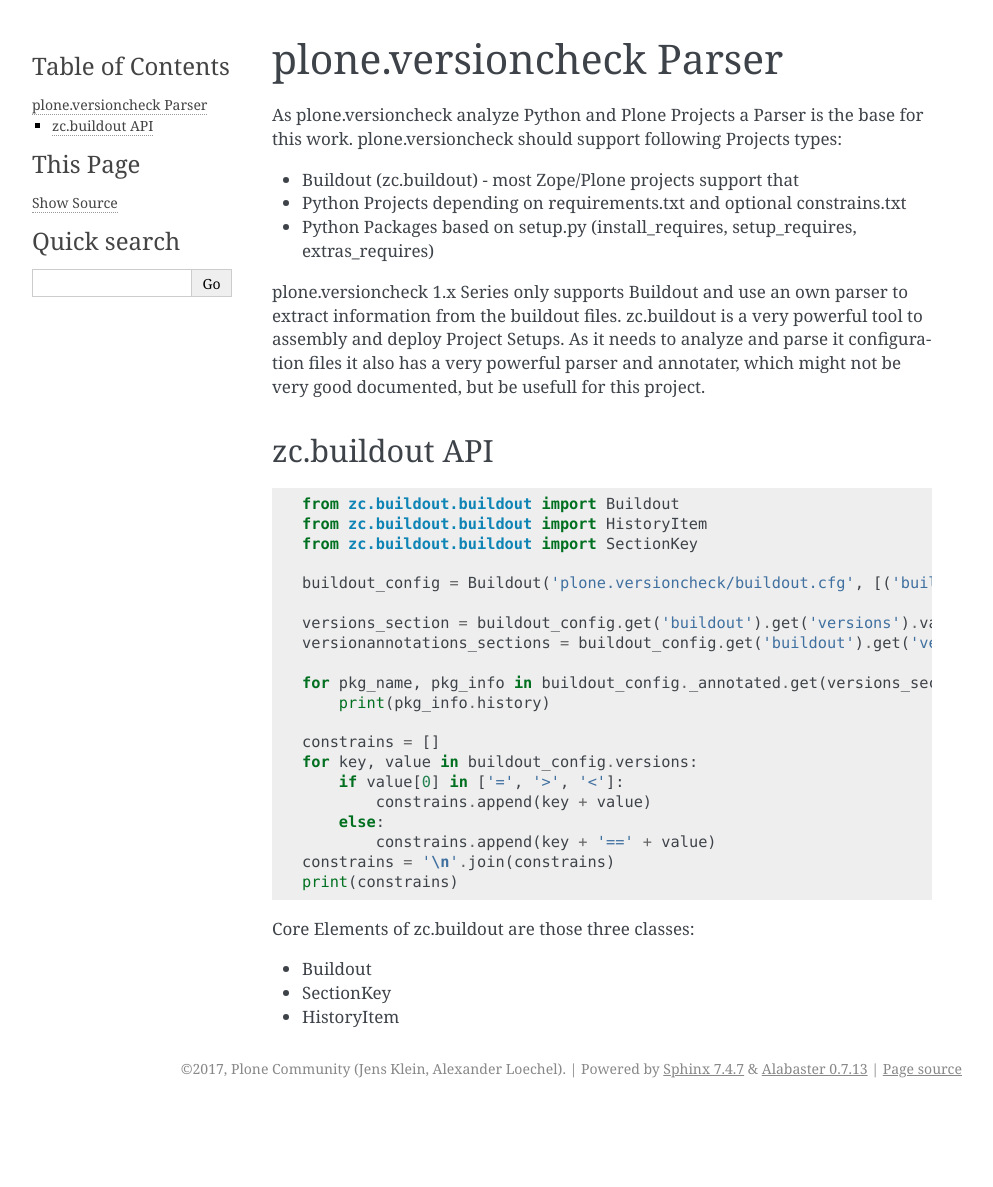
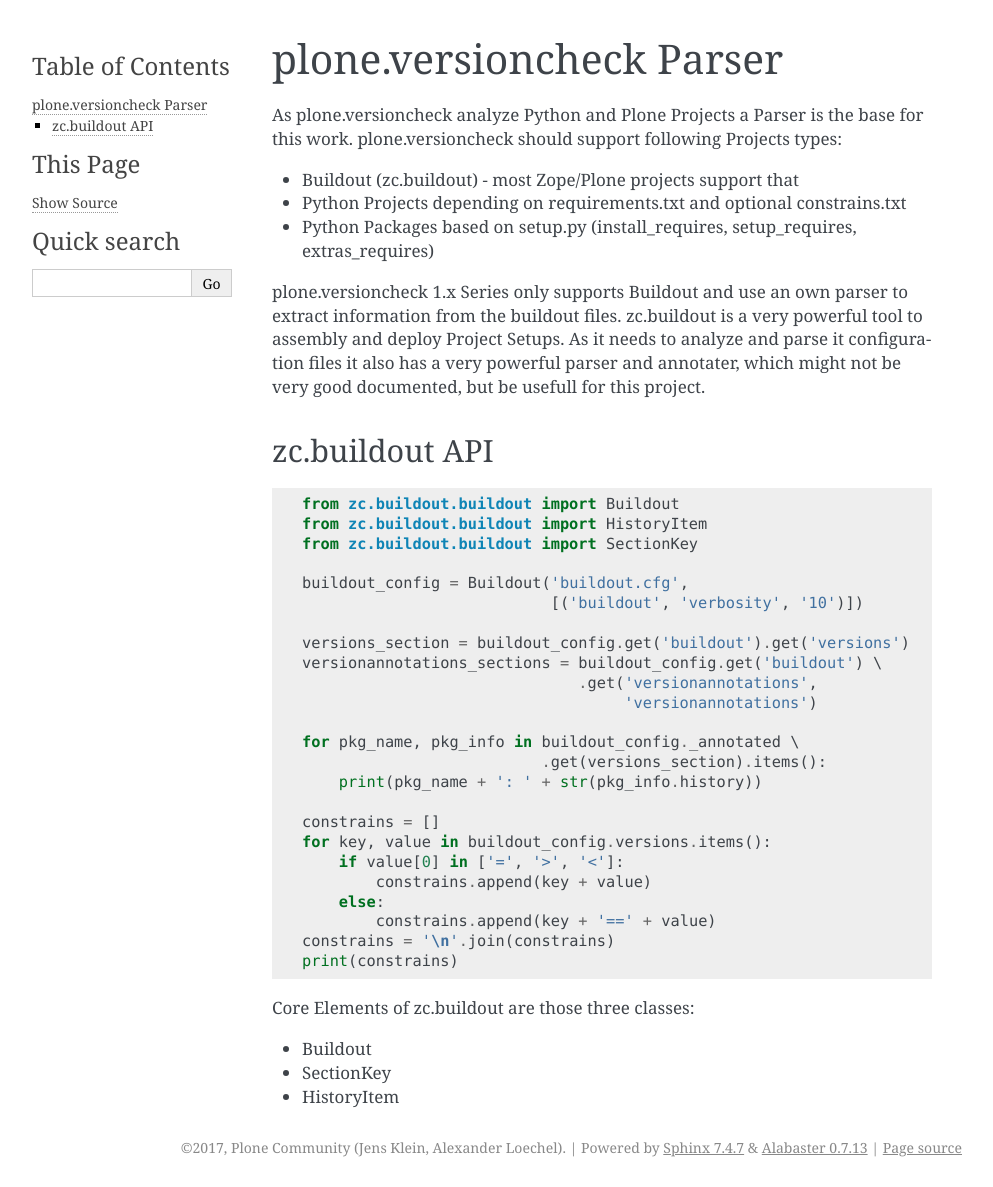
Before and after one commit to plone/plone.versioncheck, a Sphinx documentation site: the page built from docs/parser/index.rst, in a window 1280 px wide. Shown: the whole page, without its empty margins (148-1141 px from the left). Built offline with Sphinx 7.4.7, drawn with Linux system fonts in a browser that asks for light colours; before the commit the page ends 1108 px from its top, so only the background shows below that.

```diff
--- a/docs/parser/index.rst
+++ b/docs/parser/index.rst
@@ -21,16 +21,20 @@ zc.buildout API
     from zc.buildout.buildout import HistoryItem
     from zc.buildout.buildout import SectionKey
 
-    buildout_config = Buildout('plone.versioncheck/buildout.cfg', [('buildout', 'verbosity', '10')])
+    buildout_config = Buildout('buildout.cfg',
+                               [('buildout', 'verbosity', '10')])
 
-    versions_section = buildout_config.get('buildout').get('versions').value
-    versionannotations_sections = buildout_config.get('buildout').get('versionannotations', SectionKey('versionannotations', 'DEFAULT')).value
+    versions_section = buildout_config.get('buildout').get('versions')
+    versionannotations_sections = buildout_config.get('buildout') \
+                                  .get('versionannotations',
+                                       'versionannotations')
 
-    for pkg_name, pkg_info in buildout_config._annotated.get(versions_section).items():
-        print(pkg_info.history)
+    for pkg_name, pkg_info in buildout_config._annotated \
+                              .get(versions_section).items():
+        print(pkg_name + ': ' + str(pkg_info.history))
 
     constrains = []
-    for key, value in buildout_config.versions:
+    for key, value in buildout_config.versions.items():
         if value[0] in ['=', '>', '<']:
             constrains.append(key + value)
         else:
```
Also changed, not shown: other parts of docs/parser/index.rst (+9 -0 lines), 2 other files.
